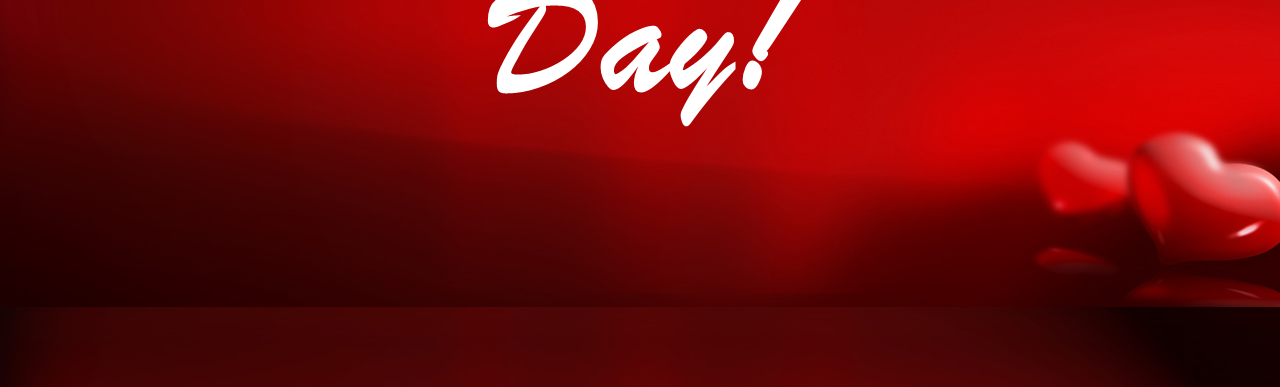
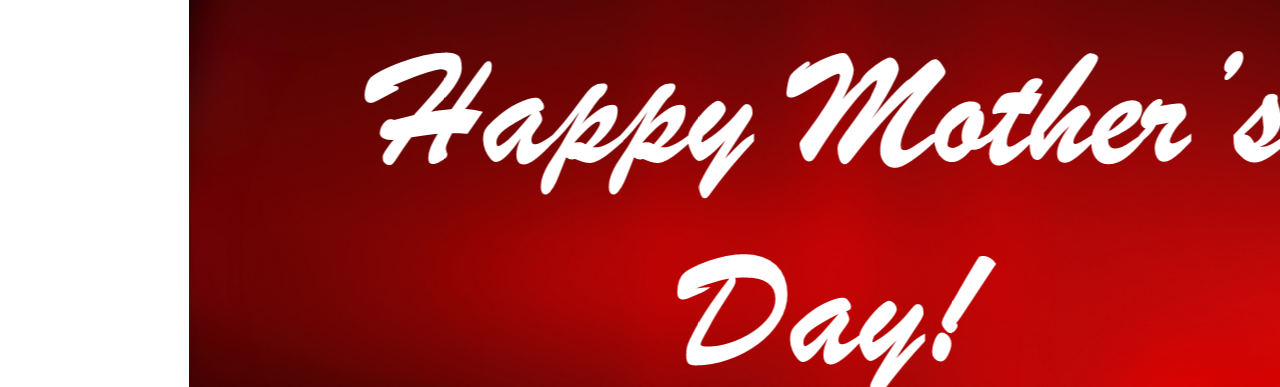
Before and after one commit to SButzbach07/mday, a plain HTML site: page index.html in a window 1280 px wide. Shown: the part 413-800 px from the top of the page. Drawn offline with Linux system fonts and the light colour scheme.

Commit message:
Update index.html

```diff
--- a/index.html
+++ b/index.html
@@ -5,10 +5,6 @@
     <meta charset="utf-8">
     <meta name="viewport" content="width=device-width, inital-scale=1">
     <style>
-      body {
-        background-image: url("Picture.png");
-      }
-
       .snowflake {
         color: #fff;
         font-size: 2em;
@@ -20,6 +16,7 @@
     </style>
   </head>
   <body aria-hidden="true">
+    <img src="Picture.png" alt="Sorry, there was supposed to be a picture here. :/ Well, I hope you enjoy the constantly falling hearts. Happy Mother's Day!
     <div class="snowflake">💖</div>
     <div class="snowflake">💝</div>
     <div class="snowflake">💖</div>
```
